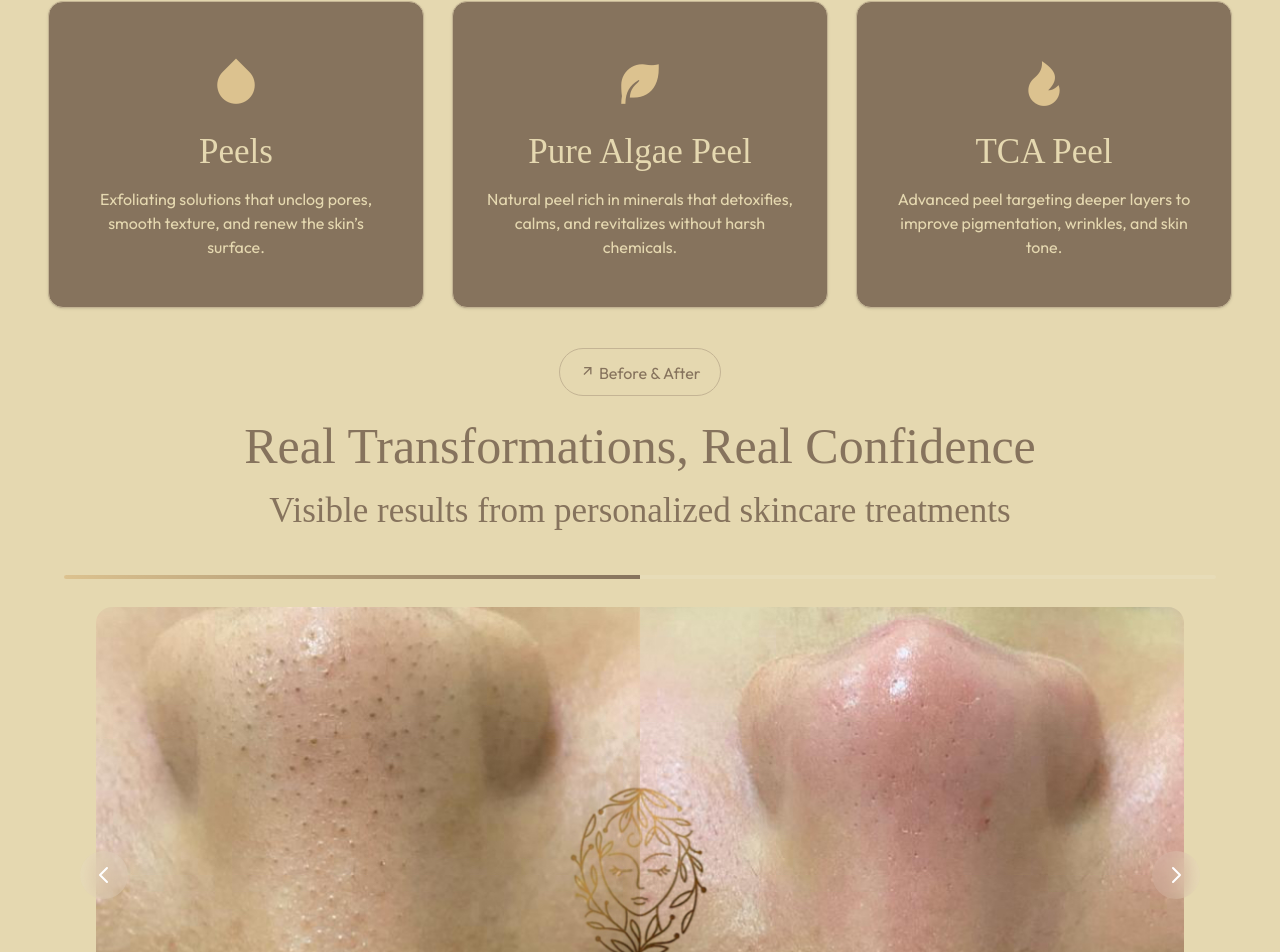
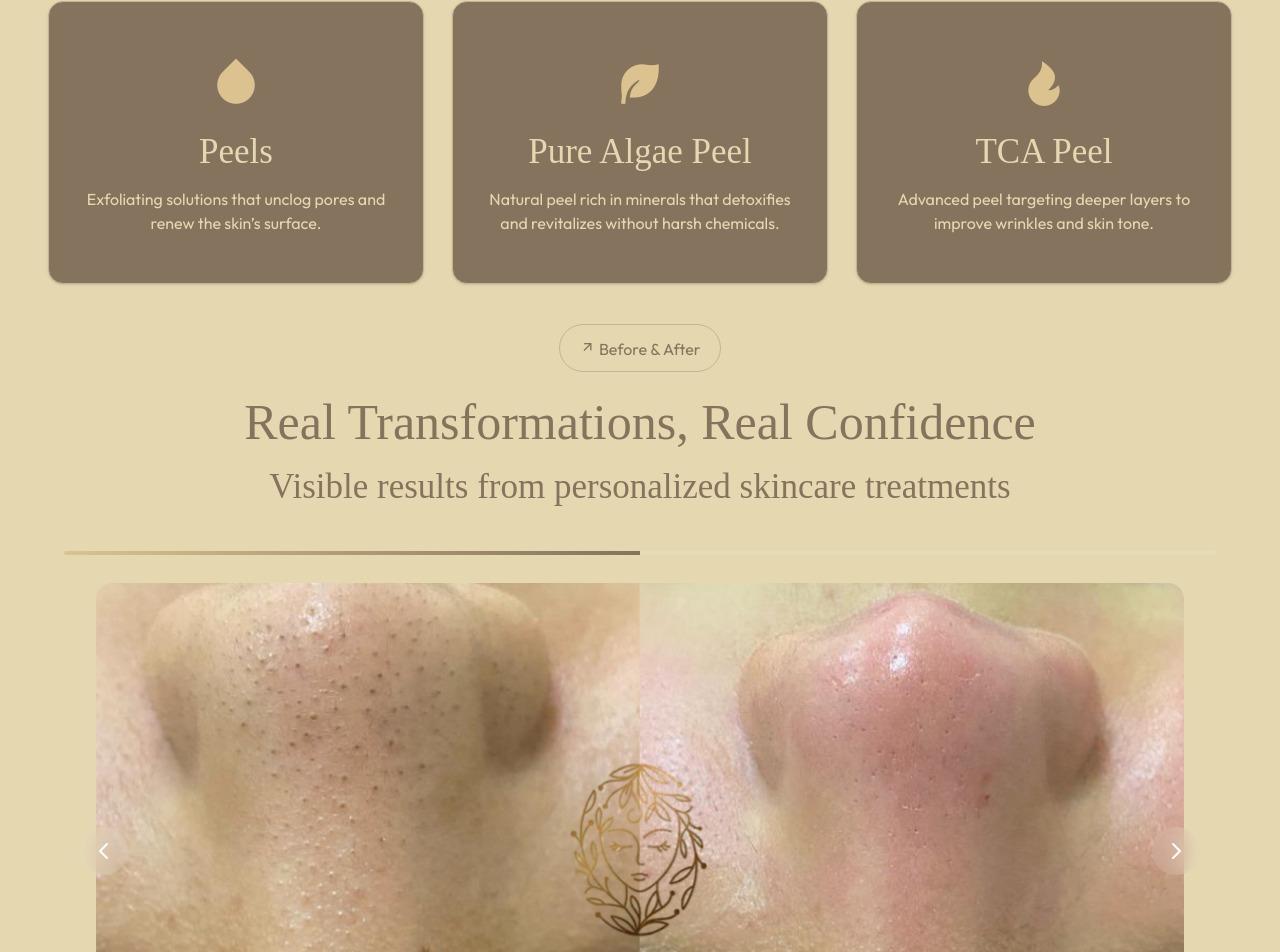
Before and after one commit to shiftcode-lb/skinCareByZahraa, a React (Vite) app in the folder frontend/: page / in a window 1280 px wide. Shown: the part 2542-3494 px from the top of the page. Built offline with nearby package versions, Linux system fonts and the light colour scheme; a web font is replaced by a local one.

Commit message:
Fixing Services

```diff
--- a/frontend/src/components/Services.jsx
+++ b/frontend/src/components/Services.jsx
@@ -27,17 +27,17 @@ const Services = () => {
     {
       icon: "ri-drop-fill",
       title: "Peels",
-      desc: "Exfoliating solutions that unclog pores, smooth texture, and renew the skin’s surface.",
+      desc: "Exfoliating solutions that unclog pores and renew the skin’s surface.",
     },
     {
       icon: "ri-leaf-fill",
       title: "Pure Algae Peel",
-      desc: "Natural peel rich in minerals that detoxifies, calms, and revitalizes without harsh chemicals.",
+      desc: "Natural peel rich in minerals that detoxifies and revitalizes without harsh chemicals.",
     },
     {
       icon: "ri-fire-fill",
       title: "TCA Peel",
-      desc: "Advanced peel targeting deeper layers to improve pigmentation, wrinkles, and skin tone.",
+      desc: "Advanced peel targeting deeper layers to improve wrinkles and skin tone.",
     },
   ];
 
```
